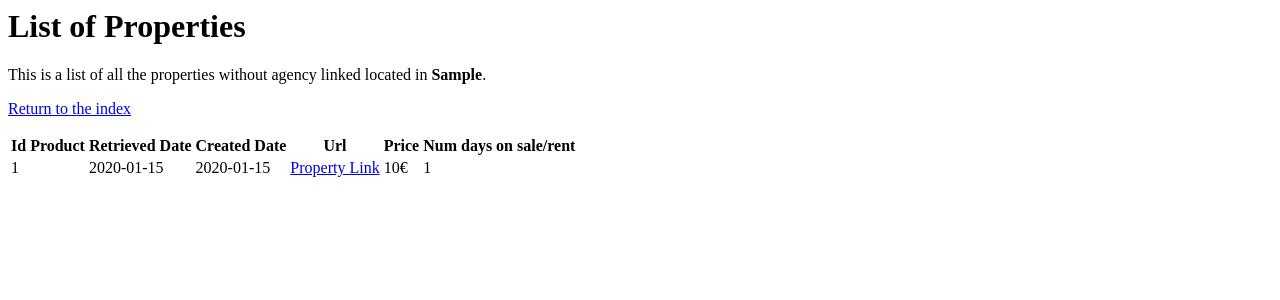
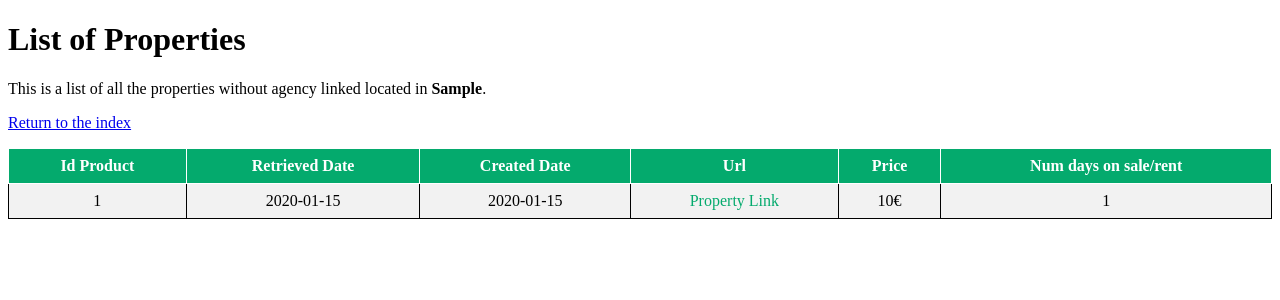
Before and after one commit to JuliaSerrano/WebScraping, a Flask app: a page that uses flask-app/templates/list.html in a window 1280 px wide. Shown: the top 300 px of the page. Run offline with Flask 2, Linux system fonts and the light colour scheme; tables that the repository leaves empty hold one stand-in row (values such as "Sample post").

Commit message:
Flask app - style properties table

```diff
--- /dev/null
+++ b/flask-app/static/styles/style.css
@@ -0,0 +1,50 @@
+table,
+th,
+td {
+    border: 1px solid;
+}
+
+table {
+    width: 100%;
+    border-collapse: collapse;
+
+}
+
+th,
+td {
+    text-align: center;
+    padding: 8px;
+}
+
+tr:nth-child(even) {
+    background-color: #f2f2f2
+}
+
+th {
+    background-color: #04AA6D;
+    color: white;
+}
+
+/*LINKS*/
+a.property_link {
+    text-decoration: none;
+}
+
+/* color link */
+a.property_link:link,
+a.property_link:visited {
+    color: #04AA6D;
+}
+
+
+/* mouse over link */
+a.property_link:hover {
+    color: rgb(36, 104, 24);
+    text-decoration: underline;
+}
+
+/* selected link */
+a.property_link:active {
+    color: rgb(11, 11, 11);
+    text-decoration: underline;
+}
--- a/flask-app/templates/list.html
+++ b/flask-app/templates/list.html
@@ -1,3 +1,17 @@
+<!DOCTYPE html>
+<html lang="en">
+
+<head>
+    <meta charset="UTF-8">
+    <meta http-equiv="X-UA-Compatible" content="IE=edge">
+    <meta name="viewport" content="width=device-width, initial-scale=1.0">
+    <title>Properties List</title>
+    <link rel="stylesheet" type="text/css" href="{{ url_for('static', filename='styles/style.css') }}">
+
+</head>
+
+<body>
+
     <h1 class="pt-5 pb-2">List of Properties</h1>
 
     <p class="lead alert alert-warning">This is a list of all the properties without agency linked located in
@@ -24,10 +38,14 @@
             <td>{{ property.retrieved_date }}</td>
             <td>{{ property.created_date }}</td>
             <td>
-            <a href={{ property.url }}>Property Link</a>
+                <a class="property_link" href={{ property.url }}>Property Link</a>
             </td>
             <td><a>{{ property.price }}€</a></td>
             <td>{{ property.num_days }}</td>
         </tr>
         {% endfor %}
     </table>
+
+</body>
+
+</html>
```
Also changed, not shown: flask-app/templates/index.html (+17 -1 lines), flask-app/static/css/main.css (deleted). Lines whose indentation alone changed are shown as unchanged.
